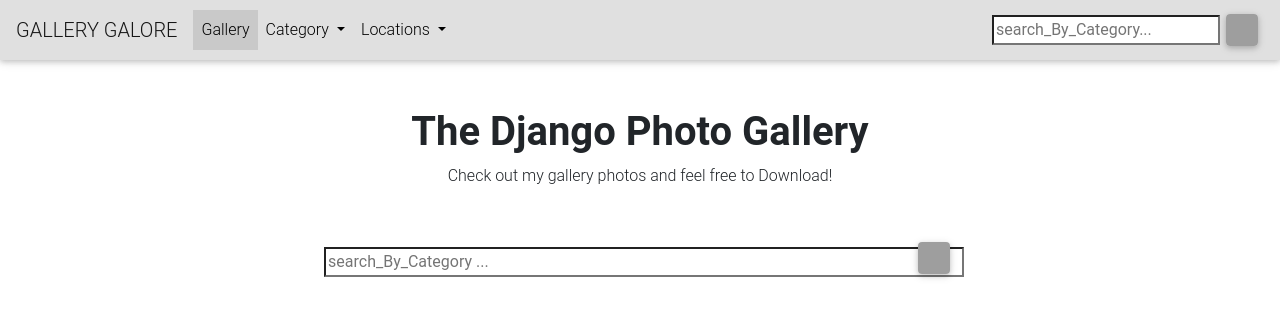
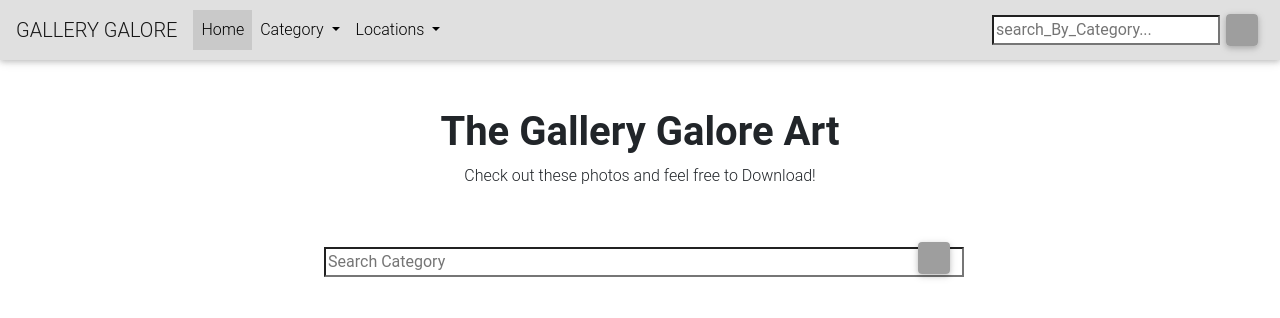
Before and after one commit to muthonimuriithi/gallery-django, a Django app: page / in a window 1280 px wide. Shown: the top 318 px of the page. Run offline with Django 3.2, Linux system fonts and the light colour scheme; data that the repository does not hold is empty; some libraries are stand-ins or nearby versions; grey boxes are pictures that could not be loaded.

Commit message:
modified welcome message

```diff
--- a/project/templates/photo/navbar.html
+++ b/project/templates/photo/navbar.html
@@ -9,7 +9,7 @@
   <div class="collapse navbar-collapse" id="navbarSupportedContent">
     <ul class="navbar-nav mr-auto">
       <li class="nav-item active">
-        <a class="nav-link" href="{% url 'landing' %}">Gallery <span class="sr-only">(current)</span></a>
+        <a class="nav-link" href="{% url 'landing' %}">Home <span class="sr-only">(current)</span></a>
       </li>
       <li class="nav-item dropdown">
         <a class="nav-link dropdown-toggle" href="#" id="navbarDropdown" role="button" data-toggle="dropdown" aria-haspopup="true" aria-expanded="false">
@@ -31,7 +31,7 @@
         </a>
         <div class="dropdown-menu drop" aria-labelledby="navbarDropdown">
           {% for locat in locations %}
-          <a class="dropdown-item" href="{% url 'page_location' %}?location={{location.name}}">{{locat.location_name}}</a>
+          <a class="dropdown-item" href="{% url 'page_location' %}?locat={{location.name}}">{{locat.location_name}}</a>
           <div class="dropdown-divider"></div>
 
 
@@ -47,10 +47,10 @@
   </div>
 </nav>
 <div class="text-center header mt-5">
-  <h1 style="font-weight: bold;">The Django Photo Gallery</h1>
-  <p>Check out my gallery photos and feel free to Download!</p>
+  <h1 style="font-weight: bold;">The Gallery Galore Art</h1>
+  <p>Check out these photos and feel free to Download!</p>
   <form class="w-100 mt-5" action="{% url 'search_results' %}">
-    <input class="w-50" type="search" placeholder="search_By_Category ..." name="searchcat" aria-label="Search">
+    <input class="w-50" type="search" placeholder="Search Category" name="searchcat" aria-label="Search">
     <button class="btn rounded p-0" type="submit" style="margin-left: -50px; margin-bottom: 15px;"><img src="https://www.freeiconspng.com/uploads/search-icon-png-27.png" alt="" width="32px" height="32px"></button>
   </form>
 
```
